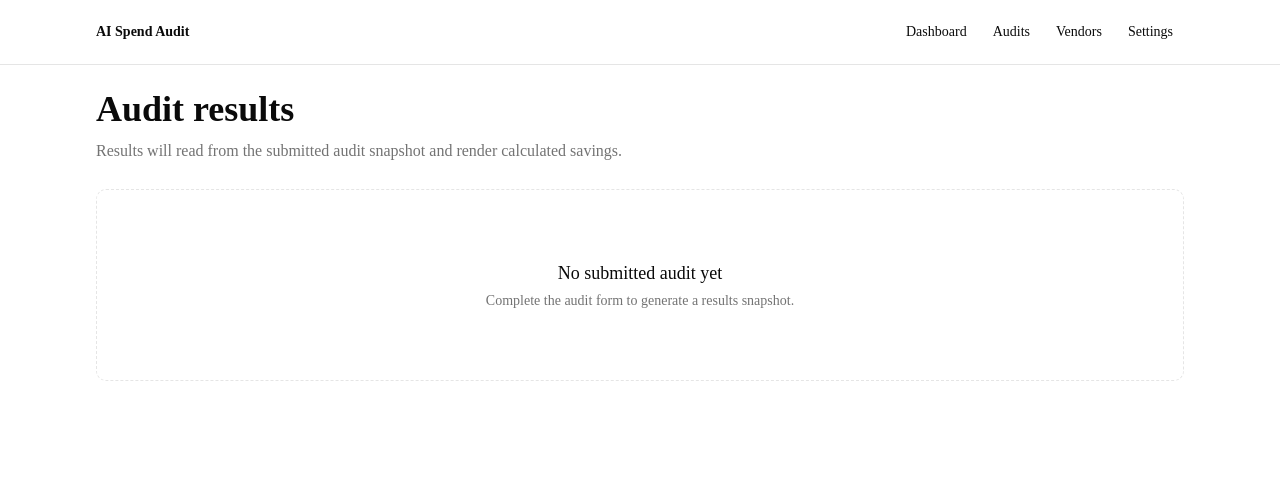
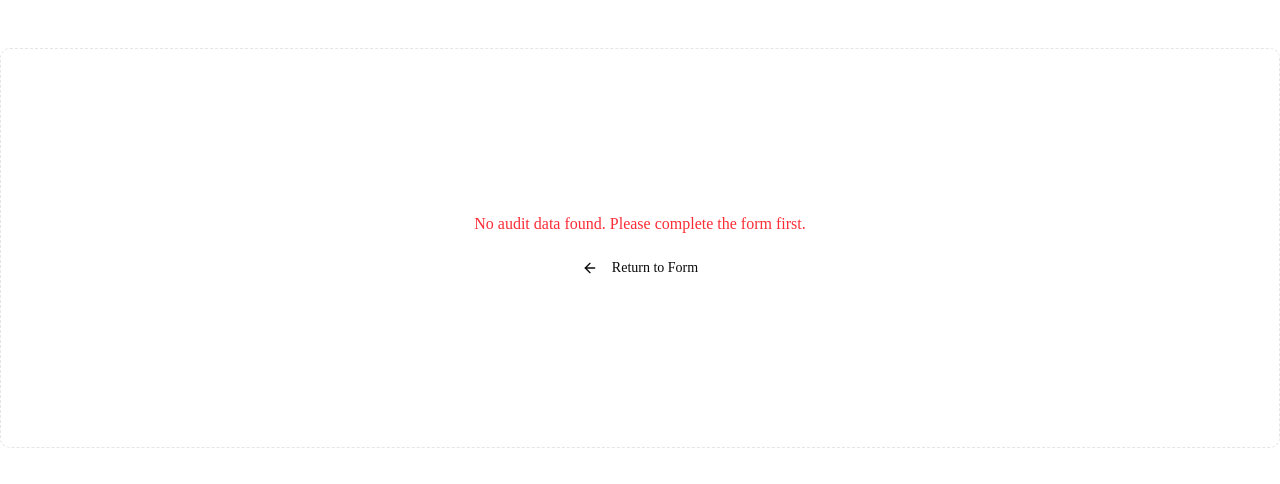
Before and after one commit to Dhiptanshu/AI-Spending-Auditor, a Next.js app: page /results in a window 1280 px wide. Shown: the top 484 px of the page. Built offline with nearby package versions, Linux system fonts and the light colour scheme.

Commit message:
Results Page and Audit Data Flow

```diff
--- a/src/app/results/page.tsx
+++ b/src/app/results/page.tsx
@@ -1,17 +1,14 @@
-import { AppShell } from "@/components/layout/app-shell";
-import { ResultsShell } from "@/components/results/results-shell";
-import { PageHeading } from "@/components/shared/page-heading";
+import { ResultsDashboard } from "@/components/results/results-dashboard";
+
+export const metadata = {
+  title: "Audit Results | AI Spend Auditor",
+  description: "Review your optimized AI spend and savings recommendations.",
+};
 
 export default function ResultsPage() {
   return (
-    <AppShell>
-      <div className="space-y-6">
-        <PageHeading
-          title="Audit results"
-          description="Results will read from the submitted audit snapshot and render calculated savings."
-        />
-        <ResultsShell />
-      </div>
-    </AppShell>
+    <div className="container py-10 md:py-12">
+      <ResultsDashboard />
+    </div>
   );
 }
--- /dev/null
+++ b/src/components/results/metrics-summary.tsx
@@ -0,0 +1,57 @@
+import { formatCurrency } from "@/lib/audit/formatters";
+import { Card, CardContent, CardHeader, CardTitle } from "@/components/ui/card";
+
+type MetricsSummaryProps = {
+  currentMonthlySpend: number;
+  optimizedMonthlySpend: number;
+  totalAnnualSavings: number;
+};
+
+export function MetricsSummary({
+  currentMonthlySpend,
+  optimizedMonthlySpend,
+  totalAnnualSavings,
+}: MetricsSummaryProps) {
+  return (
+    <div className="grid gap-4 sm:grid-cols-3">
+      <Card>
+        <CardHeader className="pb-2">
+          <CardTitle className="text-muted-foreground text-sm font-medium">
+            Current Monthly Spend
+          </CardTitle>
+        </CardHeader>
+        <CardContent>
+          <div className="text-2xl font-bold">
+            {formatCurrency(currentMonthlySpend)}
+          </div>
+        </CardContent>
+      </Card>
+
+      <Card>
+        <CardHeader className="pb-2">
+          <CardTitle className="text-muted-foreground text-sm font-medium">
+            Optimized Monthly Spend
+          </CardTitle>
+        </CardHeader>
+        <CardContent>
+          <div className="text-2xl font-bold">
+            {formatCurrency(optimizedMonthlySpend)}
+          </div>
+        </CardContent>
+      </Card>
+
+      <Card className={totalAnnualSavings > 0 ? "border-green-200 bg-green-50 dark:border-green-900/50 dark:bg-green-950/20" : ""}>
+        <CardHeader className="pb-2">
+          <CardTitle className="text-sm font-medium text-green-700 dark:text-green-400">
+            Total Annual Savings
+          </CardTitle>
+        </CardHeader>
+        <CardContent>
+          <div className="text-2xl font-bold text-green-700 dark:text-green-400">
+            {formatCurrency(totalAnnualSavings)}
+          </div>
+        </CardContent>
+      </Card>
+    </div>
+  );
+}
--- /dev/null
+++ b/src/components/results/recommendation-card.tsx
@@ -0,0 +1,51 @@
+import { formatCurrency } from "@/lib/audit/formatters";
+import type { AuditRecommendation } from "@/types/engine";
+import { Card, CardContent, CardDescription, CardHeader, CardTitle } from "@/components/ui/card";
+import { Badge } from "@/components/ui/badge";
+import { AlertCircle, CheckCircle2, TrendingDown } from "lucide-react";
+
+type RecommendationCardProps = {
+  recommendation: AuditRecommendation;
+};
+
+export function RecommendationCard({ recommendation }: RecommendationCardProps) {
+  const isHighConfidence = recommendation.confidence === "high";
+
+  return (
+    <Card className="flex flex-col">
+      <CardHeader className="pb-3">
+        <div className="flex items-start justify-between gap-4">
+          <div className="space-y-1">
+            <div className="flex items-center gap-2">
+              {isHighConfidence ? (
+                <CheckCircle2 className="text-green-600 size-5" />
+              ) : (
+                <AlertCircle className="text-amber-500 size-5" />
+              )}
+              <CardTitle className="text-lg leading-tight">
+                {recommendation.title}
+              </CardTitle>
+            </div>
+            <CardDescription className="text-base text-foreground mt-1">
+              {recommendation.description}
+            </CardDescription>
+          </div>
+
+          {recommendation.monthlySavings > 0 && (
+            <Badge variant="secondary" className="bg-green-100 text-green-800 hover:bg-green-100 dark:bg-green-900/30 dark:text-green-400 whitespace-nowrap px-3 py-1 text-sm font-medium">
+              <TrendingDown className="mr-1.5 size-3.5" />
+              Save {formatCurrency(recommendation.monthlySavings)}/mo
+            </Badge>
+          )}
+        </div>
+      </CardHeader>
+
+      <CardContent className="mt-auto border-t bg-muted/30 pt-4">
+        <div className="text-sm text-muted-foreground">
+          <span className="font-semibold text-foreground/80">Rationale: </span>
+          {recommendation.rationale}
+        </div>
+      </CardContent>
+    </Card>
+  );
+}
--- /dev/null
+++ b/src/components/results/results-dashboard.tsx
@@ -0,0 +1,58 @@
+"use client";
+
+import { useAuditReport } from "@/hooks/use-audit-report";
+import { MetricsSummary } from "./metrics-summary";
+import { RecommendationList } from "./recommendation-list";
+import { buttonVariants } from "@/components/ui/button";
+import { ArrowLeft, Loader2 } from "lucide-react";
+import Link from "next/link";
+
+export function ResultsDashboard() {
+  const { status, report, error } = useAuditReport();
+
+  if (status === "loading") {
+    return (
+      <div className="flex min-h-[400px] flex-col items-center justify-center space-y-4">
+        <Loader2 className="size-8 animate-spin text-muted-foreground" />
+        <p className="text-sm text-muted-foreground">Calculating your audit...</p>
+      </div>
+    );
+  }
+
+  if (status === "error" || !report) {
+    return (
+      <div className="flex min-h-[400px] flex-col items-center justify-center space-y-4 rounded-lg border border-dashed p-8 text-center">
+        <p className="text-red-500 font-medium">{error}</p>
+        <Link href="/" className={buttonVariants({ variant: "outline" })}>
+          <ArrowLeft className="mr-2 size-4" />
+          Return to Form
+        </Link>
+      </div>
+    );
+  }
+
+  return (
+    <div className="mx-auto max-w-4xl space-y-8 animate-in fade-in-50 slide-in-from-bottom-4 duration-500">
+      <div className="flex items-center justify-between">
+        <div>
+          <h1 className="text-3xl font-bold tracking-tight">Audit Results</h1>
+          <p className="text-muted-foreground mt-1">
+            Review your optimized spend and actionable recommendations.
+          </p>
+        </div>
+        <Link href="/" className={buttonVariants({ variant: "outline", size: "sm" })}>
+          <ArrowLeft className="mr-2 size-4" />
+          Edit inputs
+        </Link>
+      </div>
+
+      <MetricsSummary
+        currentMonthlySpend={report.currentMonthlySpend}
+        optimizedMonthlySpend={report.optimizedMonthlySpend}
+        totalAnnualSavings={report.totalAnnualSavings}
+      />
+
+      <RecommendationList recommendations={report.recommendations} />
+    </div>
+  );
+}
--- a/src/components/results/results-shell.tsx
+++ /dev/null
@@ -1,33 +0,0 @@
-"use client";
-
-import { calculateAuditResults } from "@/lib/audit/calculations";
-import { useAuditSubmission } from "@/hooks/use-audit-submission";
-import { EmptyState } from "@/components/shared/empty-state";
-import { SavingsSummary } from "@/components/results/savings-summary";
-import { RecommendationList } from "@/components/results/recommendation-list";
-
-export function ResultsShell() {
-  const { submission, isLoaded } = useAuditSubmission();
-
-  if (!isLoaded) {
-    return null;
-  }
-
-  if (!submission) {
-    return (
-      <EmptyState
-        title="No submitted audit yet"
-        description="Complete the audit form to generate a results snapshot."
-      />
-    );
-  }
-
-  const result = calculateAuditResults(submission.data);
-
-  return (
-    <div className="space-y-6">
-      <SavingsSummary result={result} />
-      <RecommendationList recommendations={result.recommendations} />
-    </div>
-  );
-}
--- /dev/null
+++ b/src/hooks/use-audit-report.ts
@@ -0,0 +1,46 @@
+import { useState, useEffect } from "react";
+import { usePersistentAuditDraft } from "./use-persistent-audit-draft";
+import { normalizeAuditPayload } from "@/lib/audit/normalize";
+import { generateAuditReport } from "@/lib/audit/engine";
+import type { AuditEngineResult } from "@/types/engine";
+
+type ReportState =
+  | { status: "loading" | "error"; report: null; error?: string }
+  | { status: "success"; report: AuditEngineResult; error?: never };
+
+export function useAuditReport(): ReportState {
+  const { draft, isLoaded } = usePersistentAuditDraft();
+  const [state, setState] = useState<ReportState>({ status: "loading", report: null });
+
+  useEffect(() => {
+    if (!isLoaded) return;
+
+    if (!draft || draft.tools.length === 0) {
+      setState({
+        status: "error",
+        report: null,
+        error: "No audit data found. Please complete the form first.",
+      });
+      return;
+    }
+
+    try {
+      // 1. Hydrate the raw UI data into verified mathematical baselines
+      const normalized = normalizeAuditPayload(draft);
+
+      // 2. Run the deterministic recommendation pipeline
+      const report = generateAuditReport(normalized);
+
+      setState({ status: "success", report });
+    } catch (err) {
+      console.error("Failed to generate audit report:", err);
+      setState({
+        status: "error",
+        report: null,
+        error: "An error occurred while calculating your results.",
+      });
+    }
+  }, [draft, isLoaded]);
+
+  return state;
+}
```
Also changed, not shown: src/components/results/recommendation-list.tsx (+26 -18 lines).
